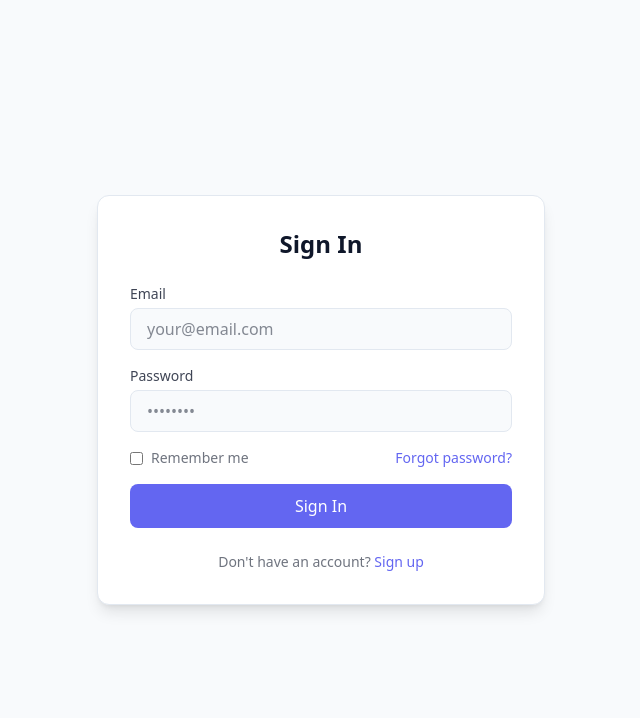
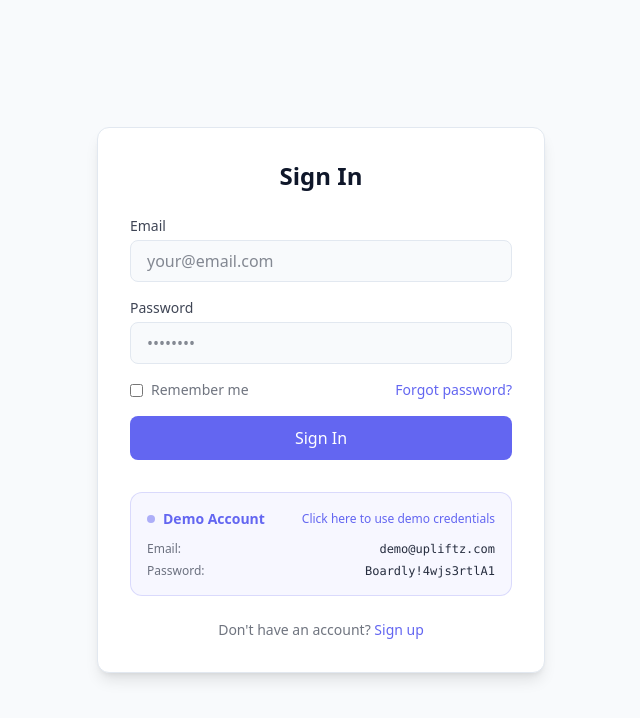
Before and after one commit to hamzarihani/boardly-devops, a Vue app in the folder boardly-web/: page /login in a window 1280 px wide. Shown: the top 718 px of the page, without its empty margins (319-959 px from the left). Built offline with nearby package versions, Linux system fonts and the light colour scheme; no server answers.

Commit message:
Add demo credentials

```diff
--- a/boardly-web/src/i18n/index.ts
+++ b/boardly-web/src/i18n/index.ts
@@ -58,6 +58,10 @@ type MessageKey =
   | 'dashboard.activity.joined'
   | 'dashboard.tasksByStatus'
   | 'dashboard.workload'
+  | 'auth.demoAccount'
+  | 'auth.demoEmail'
+  | 'auth.demoPassword'
+  | 'auth.useDemo'
 
 type MessageTable = Record<MessageKey, string>
 
@@ -118,6 +122,10 @@ const messages: Record<Locale, MessageTable> = {
     'dashboard.activity.joined': 'joined the team',
     'dashboard.tasksByStatus': 'Tasks by Status',
     'dashboard.workload': 'Workload Distribution',
+    'auth.demoAccount': 'Demo Account',
+    'auth.demoEmail': 'Email',
+    'auth.demoPassword': 'Password',
+    'auth.useDemo': 'Click here to use demo credentials',
   },
   fr: {
     'app.name': 'Boardly DevOps',
@@ -175,6 +183,10 @@ const messages: Record<Locale, MessageTable> = {
     'dashboard.activity.joined': 'a rejoint l\'équipe',
     'dashboard.tasksByStatus': 'Tâches par Statut',
     'dashboard.workload': 'Répartition de la Charge de Travail',
+    'auth.demoAccount': 'Compte de Démo',
+    'auth.demoEmail': 'E-mail',
+    'auth.demoPassword': 'Mot de passe',
+    'auth.useDemo': 'Cliquez ici pour utiliser les identifiants de démo',
   },
   ar: {
     'app.name': 'Boardly DevOps',
@@ -232,6 +244,10 @@ const messages: Record<Locale, MessageTable> = {
     'dashboard.activity.joined': 'انضم إلى الفريق',
     'dashboard.tasksByStatus': 'المهام حسب الحالة',
     'dashboard.workload': 'توزيع عبء العمل',
+    'auth.demoAccount': 'حساب تجريبي',
+    'auth.demoEmail': 'البريد الإلكتروني',
+    'auth.demoPassword': 'كلمة المرور',
+    'auth.useDemo': 'انقر هنا لاستخدام بيانات الاعتماد التجريبية',
   },
 }
 
--- a/boardly-web/src/views/auth/LoginView.vue
+++ b/boardly-web/src/views/auth/LoginView.vue
@@ -26,6 +26,11 @@ async function handleLogin() {
   } finally {
     loading.value = false
   }
+}
+
+function useDemo() {
+  email.value = 'demo@upliftz.com'
+  password.value = 'Boardly!4wjs3rtlA1'
 }
 </script>
 
@@ -83,6 +88,32 @@ async function handleLogin() {
           </button>
         </form>
 
+        <!-- Demo Account Section -->
+        <div class="mt-8 p-4 bg-primary/5 border border-primary/20 rounded-xl">
+          <div class="flex items-center justify-between mb-3">
+            <h3 class="text-sm font-semibold text-primary flex items-center gap-2">
+              <span class="w-2 h-2 bg-primary rounded-full animate-pulse"></span>
+              {{ t('auth.demoAccount') }}
+            </h3>
+            <button
+              @click="useDemo"
+              class="text-xs font-medium text-primary hover:text-primary/80 transition-colors cursor-pointer"
+            >
+              {{ t('auth.useDemo') }}
+            </button>
+          </div>
+          <div class="space-y-1.5">
+            <div class="flex items-center justify-between text-xs">
+              <span class="text-text/60">{{ t('auth.demoEmail') }}:</span>
+              <span class="font-mono text-text/90 select-all">demo@upliftz.com</span>
+            </div>
+            <div class="flex items-center justify-between text-xs">
+              <span class="text-text/60">{{ t('auth.demoPassword') }}:</span>
+              <span class="font-mono text-text/90 select-all">Boardly!4wjs3rtlA1</span>
+            </div>
+          </div>
+        </div>
+
         <div class="mt-6 text-center text-sm text-text/60">
           {{ t('auth.noAccount') }}
           <RouterLink to="/register" class="text-primary hover:text-primary/80 font-medium">
```
